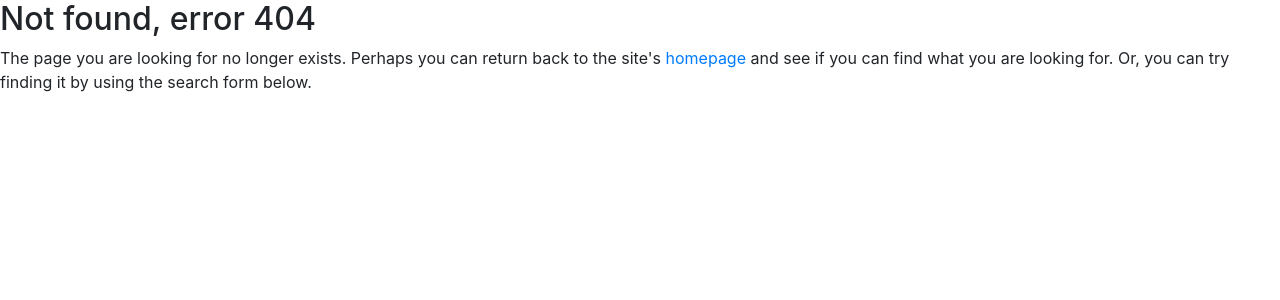
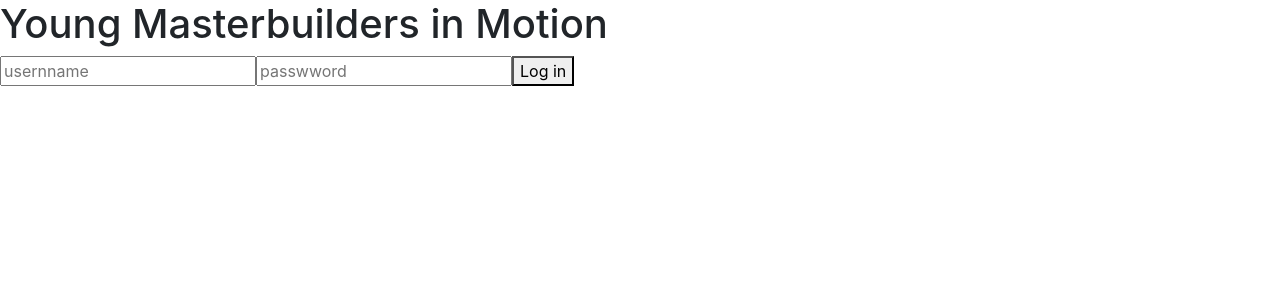
Before and after one commit to the-difference-engine/ymim, a React (Create React App) app in the folder frontend/: page /login in a window 1280 px wide. Shown: the top 300 px of the page. Built offline with nearby package versions, Linux system fonts and the light colour scheme.

Commit message:
Add Login Compinent

```diff
--- /dev/null
+++ b/frontend/src/components/Login.jsx
@@ -0,0 +1,20 @@
+import React, { Component } from 'react';
+
+class Login extends Component {
+    render() {
+        return (
+            <div>
+                <h1>Young Masterbuilders in Motion</h1>
+                <form>
+                    <input type="text" placeholder="usernname" />
+                    <input type="password" placeholder="passwword" />
+                    <button>Log in</button>
+                </form>
+
+            </div>
+
+        );
+    }
+}
+
+export default Login;
--- a/frontend/src/router.js
+++ b/frontend/src/router.js
@@ -7,6 +7,7 @@ import thunk from "redux-thunk";
 import App from './components/App';
 import DemoPage from './components/DemoPage';
 import NotFound from './components/NotFound';
+import Login from './components/Login';
 
 let store = createStore(fetchData, applyMiddleware(thunk));
 
@@ -17,7 +18,7 @@ const router = (
                 <Switch>
                     <Route exact path="/" component={App} />
                     <Route exact path="/fetch" component={DemoPage} />
-                    <Route exact path="login" />
+                    <Route exact path="/login" component={Login} />
                     <Route component={NotFound} />
                 </Switch>
             </Router>
```
